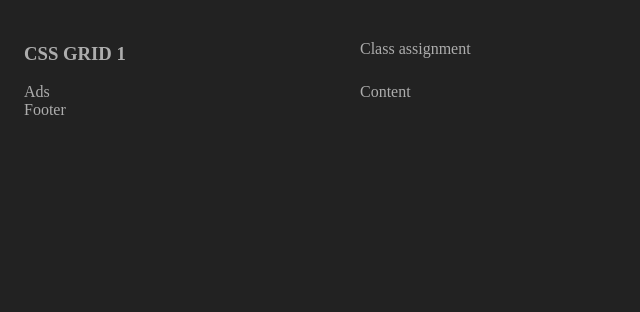
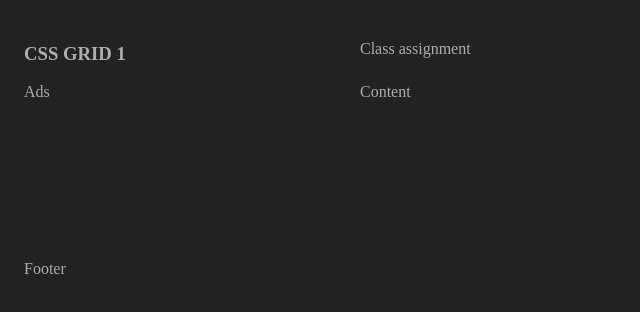
Before and after one commit to vicky42119/assignment_1_victoria, a website built with Parcel: page index.html in a window 1280 px wide. Shown: the full height of the page, 0-640 px from the left. Built offline with nearby package versions, Linux system fonts and the light colour scheme.

Commit message:
Update main.css

```diff
--- a/css/main.css
+++ b/css/main.css
@@ -27,7 +27,7 @@
   .container {
       display: grid;
       grid-template-columns: 3fr 5fr 3fr;
-      grid-template-rows: auto auto auto;
+      grid-template-rows: 1fr 3fr 1fr;
       grid-template-areas:
           "top top top"
           "left center right"
```
